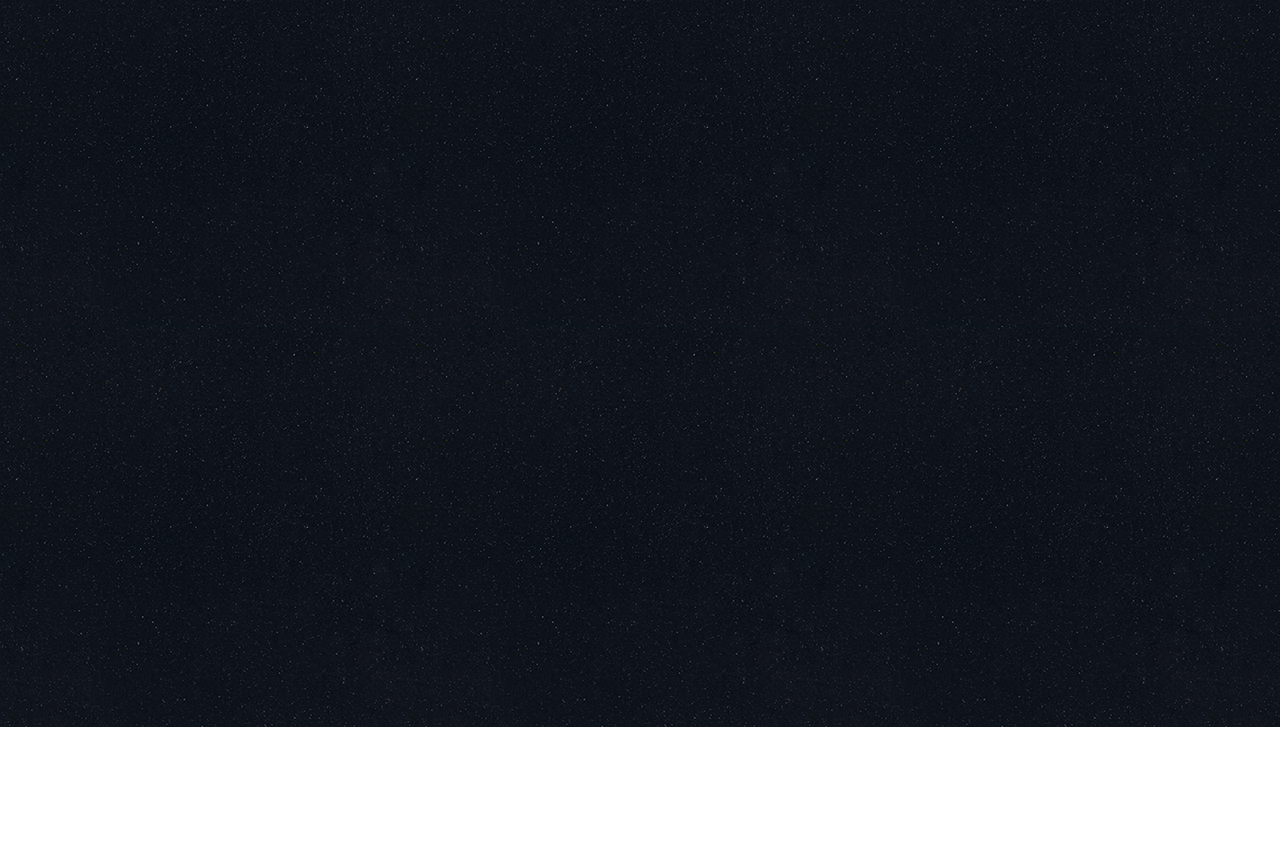
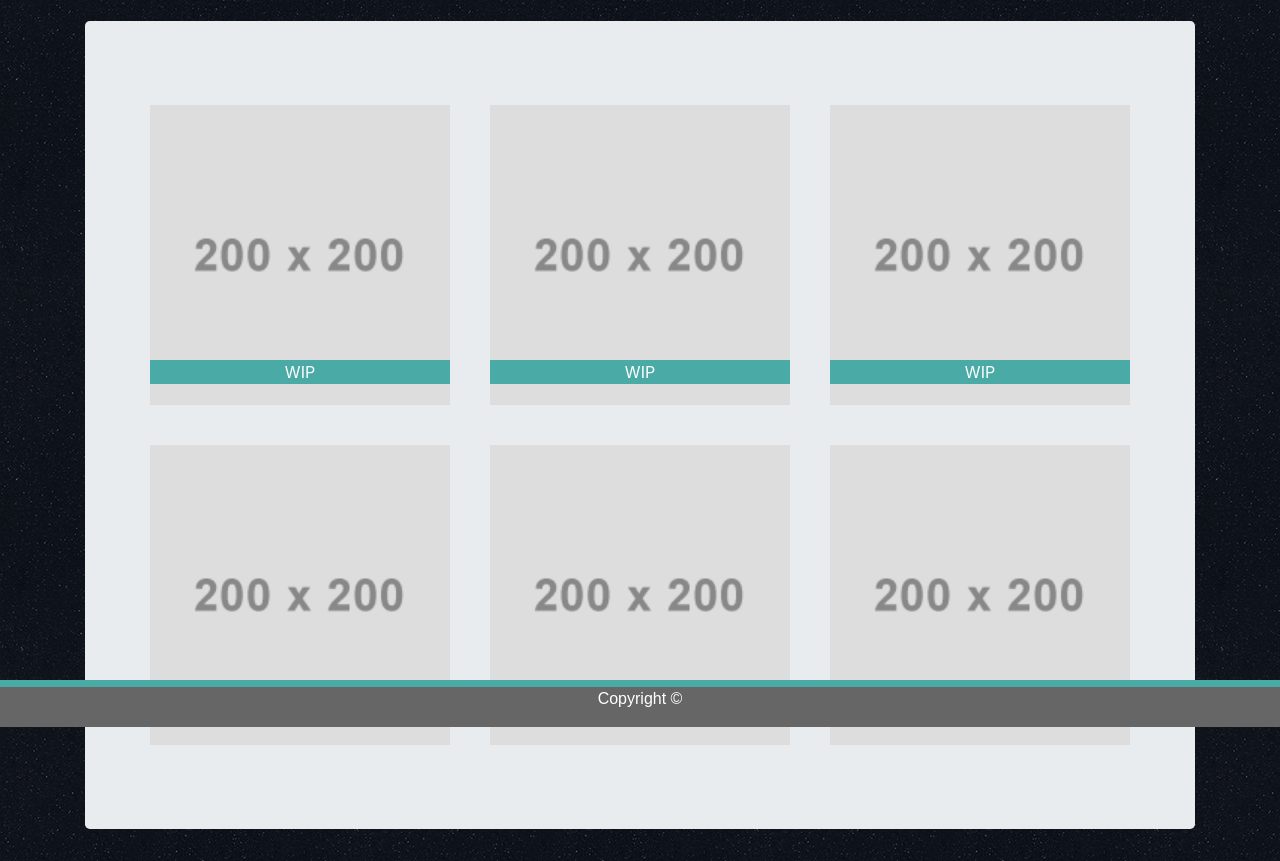
Before and after one commit to TheeLucyfer/Simple-Portfolio-BootStrap, a plain HTML site: page portfolio.html in a window 1280 px wide. Shown: the part 73-934 px from the top of the page. Before the commit the page ends 800 px from the top, so only its background shows below. Drawn offline with nearby package versions, Linux system fonts and the light colour scheme.

Commit message:
Added a sticky footer, and styled/made the portfoltio form

```diff
--- a/assets/css/style.css
+++ b/assets/css/style.css
@@ -106,7 +106,7 @@ h1, h2, h3, h4, h5, h6 {
     text-align: center;
  }
  .imgSize {
-     max-width: 200px;
+     width: 300px;
      margin: auto;
  }
  .mainText{
@@ -132,3 +132,7 @@ h1, h2, h3, h4, h5, h6 {
     .noPadding {
         padding: 0px;
     }
+    .Relative-Portfolio {
+        position: relative;
+        margin: 20px;
+    }
--- a/portfolio.html
+++ b/portfolio.html
@@ -56,6 +56,40 @@
         </ul>
       </div>
     </nav>
+    <div class="container-md container container-sm ">
+    <div class="jumbotron mt-4">
+      <div class="row navbarCenter">
+        <div class="Relative-Portfolio">
+          <img class="img-fluid imgSize" src="assets/images/xd.png">
+          <p class="absolute-positions">WIP</p>
+        </div>
+        <div class="Relative-Portfolio">
+          <img class="img-fluid imgSize" src="assets/images/xd.png">
+          <p class="absolute-positions">WIP</p>
+        </div>
+        <div class="Relative-Portfolio">
+          <img class="img-fluid imgSize" src="assets/images/xd.png">
+          <p class="absolute-positions">WIP</p>
+        </div>
+        <div class="Relative-Portfolio">
+          <img class="img-fluid imgSize" src="assets/images/xd.png">
+          <p class="absolute-positions">WIP</p>
+        </div>
+        <div class="Relative-Portfolio">
+          <img class="img-fluid imgSize" src="assets/images/xd.png">
+          <p class="absolute-positions">WIP</p>
+        </div>
+        <div class="Relative-Portfolio">
+          <img class="img-fluid imgSize" src="assets/images/xd.png">
+          <p class="absolute-positions">WIP</p>
+        </div>
+      </div>
+      <div class="footer">
+        <p>Copyright &copy;</p>
+    </div>
+
+      </div>
+    </div>
   </body>
 
   <script
```
Also changed, not shown: contact.html (+4 -1 lines), index.html (+3 -0 lines).
